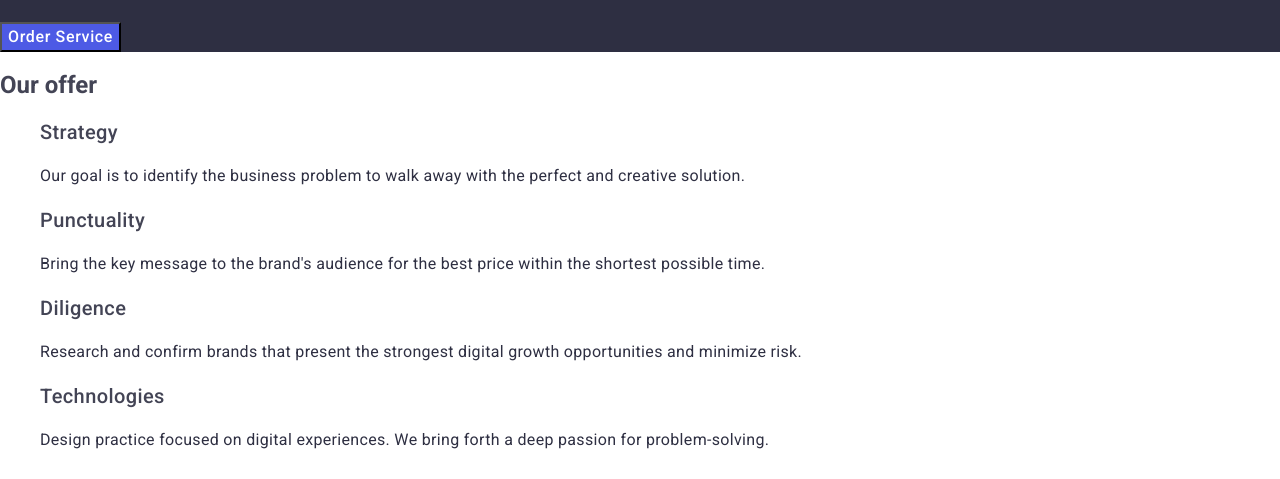
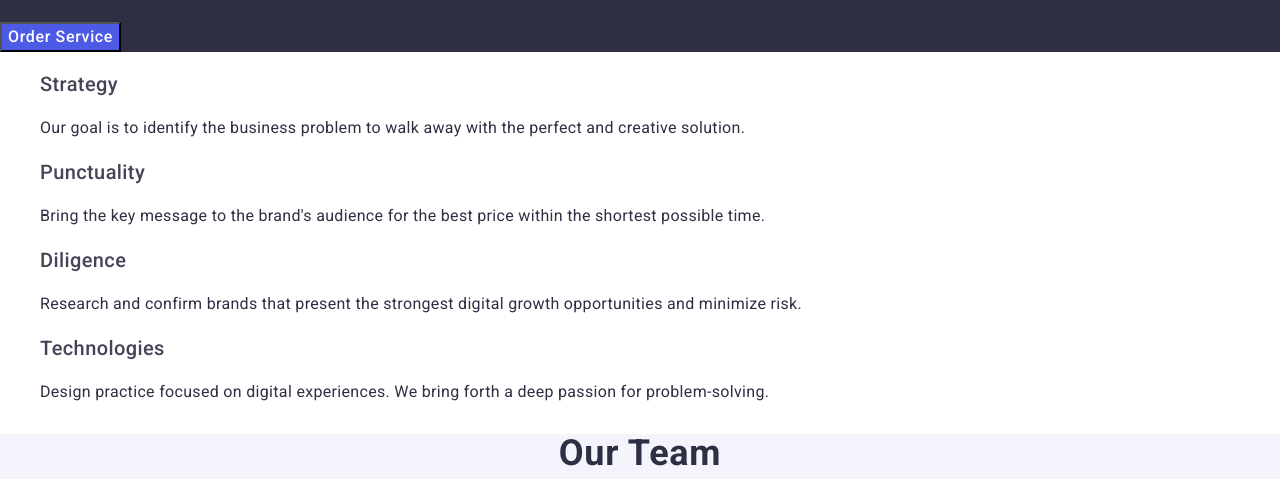
Before and after one commit to NinaKulyk/goit-markup-hw-02, a plain HTML site: page index.html in a window 1280 px wide. Shown: the part 304-783 px from the top of the page. Drawn offline with nearby package versions, Linux system fonts and the light colour scheme.

Commit message:
Update index.html

```diff
--- a/index.html
+++ b/index.html
@@ -60,7 +60,7 @@
         <button class="hero-btn" type="button">Order Service</button>
       </section>
       <section class="offer">
-        <h2>Our offer</h2>
+        <h2 hidden>Our offer</h2>
         <ul class="offer-list">
           <li class="offer-item">
             <h3 class="offer-subtitle">Strategy</h3>
```
